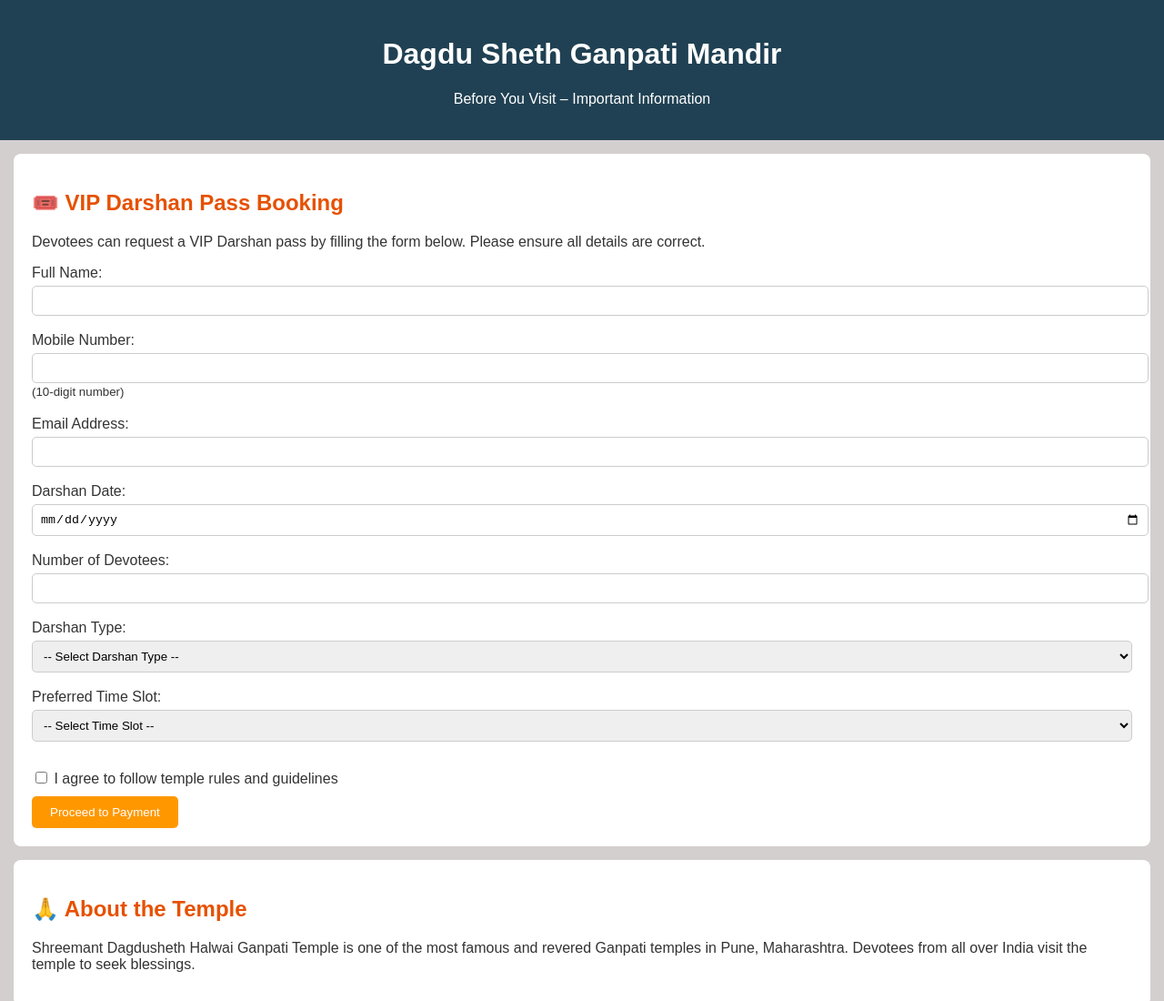
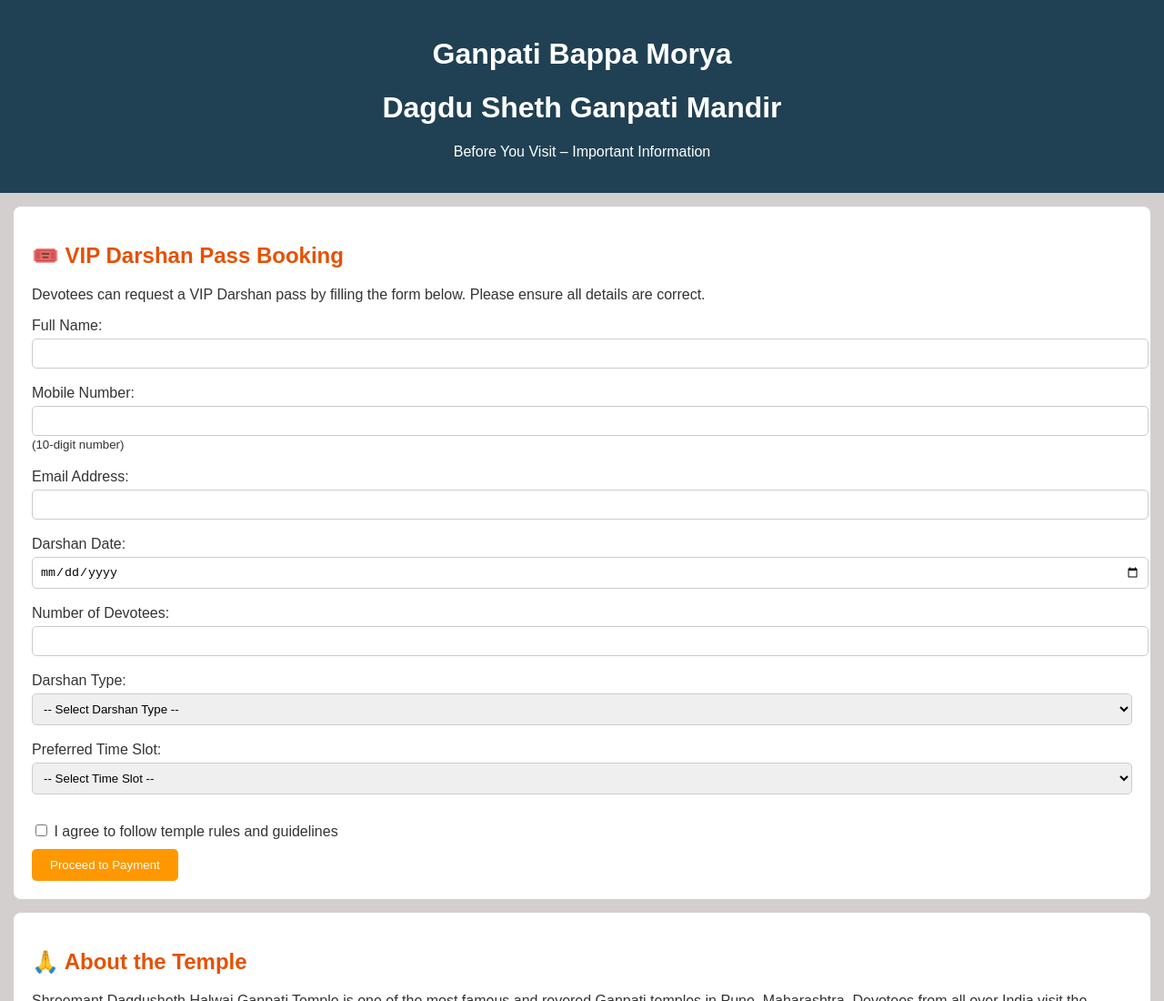
Before and after one commit to Saurabhp-DevOps/dagdusheth-app, a plain HTML site: page index.html in a window 1280 px wide. Shown: the top 1100 px of the page at 91% size. Drawn offline with Linux system fonts and the light colour scheme.

Commit message:
Final CI

```diff
--- a/index.html
+++ b/index.html
@@ -11,6 +11,7 @@
     <body>
 
         <header>
+            <h1>Ganpati Bappa Morya</h1>
             <h1>Dagdu Sheth Ganpati Mandir</h1>
             <p>Before You Visit – Important Information</p>
         </header>
```
